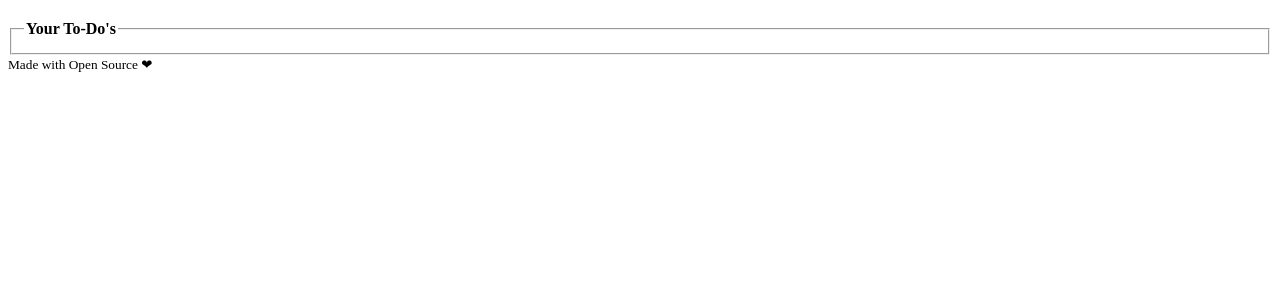
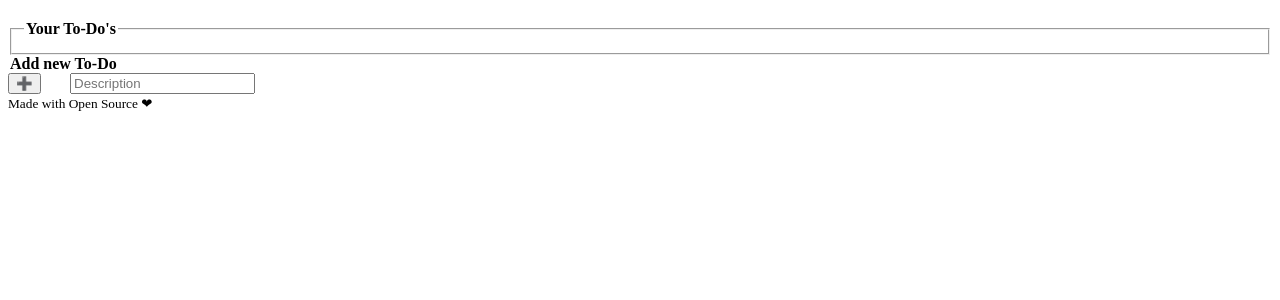
Before and after one commit to thomaszub/todos-flask-htmx-picocss, a Flask app: page / in a window 1280 px wide. Shown: the part 107-407 px from the top of the page. Run offline with Flask 3, Linux system fonts and the light colour scheme; data that the repository does not hold is empty; some libraries are stand-ins or nearby versions.

Commit message:
Add form to add new todo

```diff
--- a/todos/app.py
+++ b/todos/app.py
@@ -2,7 +2,7 @@ import os
 import sqlite3
 from contextlib import closing
 
-from flask import Flask, g, render_template, send_from_directory
+from flask import Flask, g, redirect, render_template, request, send_from_directory
 
 from todos.todo import Todo
 
@@ -52,6 +52,16 @@ def index():
     return render_template("index.html", todos=todos)
 
 
+@app.post("/add")
+def add_todo():
+    description = request.form["description"]
+    with closing(get_connection()) as conn:
+        with closing(conn.cursor()) as cur:
+            cur.execute("INSERT INTO todos(description) VALUES(?)", (description,))
+        conn.commit()
+    return redirect("/")
+
+
 def start(debug=False):
     app.run(debug=debug)
 
--- a/todos/templates/index.html
+++ b/todos/templates/index.html
@@ -29,6 +29,15 @@
                 {% include "_partials/todo.html" %}
                 {% endfor %}
             </fieldset>
+            <legend><strong>Add new To-Do</strong></legend>
+            <form action="/add" method="post">
+                <div style="display: flex; align-items: center; max-width: 512px;">
+                    <div style="width: 62px;">
+                        <button type="submit">&#10133;</button>
+                    </div>
+                    <input name="description" type="text" placeholder="Description" />
+                </div>
+            </form>
         </section>
     </main>
     <footer class="container">
```
